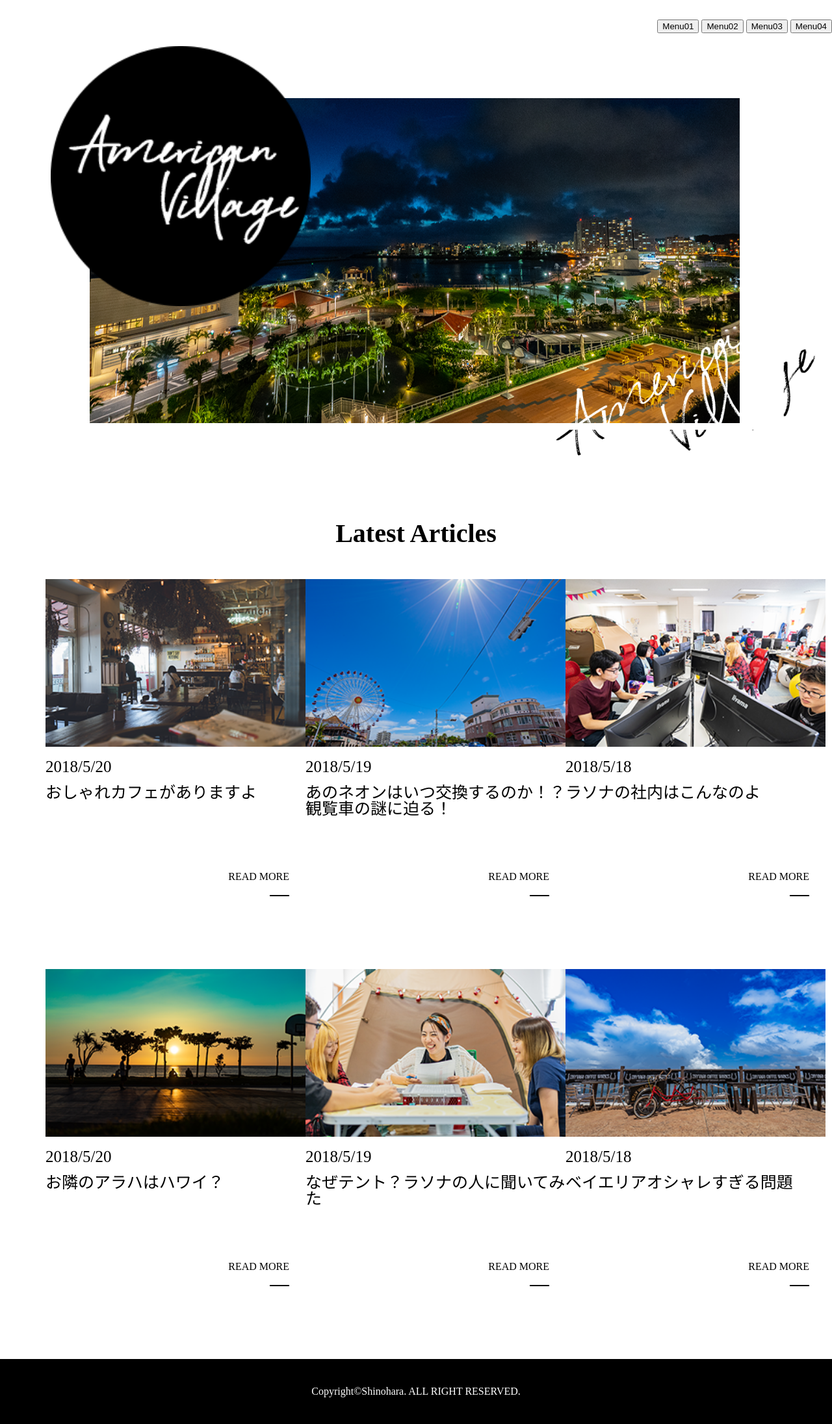
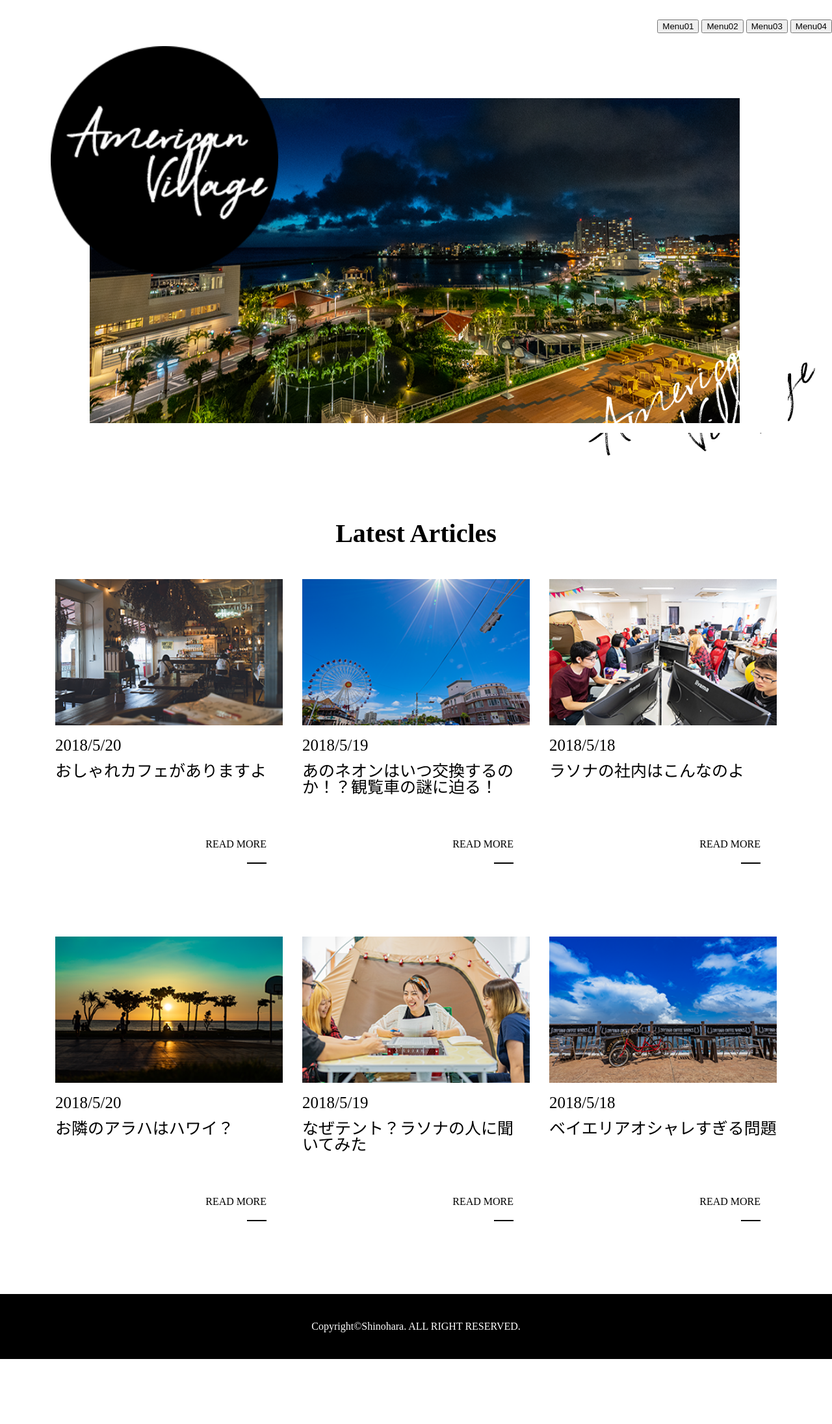
Before and after one commit to marumaru13/americanV, a PHP site: page / in a window 1280 px wide. Shown: the whole page at 65% size. After the commit the page ends 2091 px from the top, so only its background shows below. Run offline with PHP 8.4, Linux system fonts and the light colour scheme.

Commit message:
size変更

```diff
--- a/assets/css/style.css
+++ b/assets/css/style.css
@@ -15,6 +15,7 @@
     position: relative; /* 基準位置とする */
     width: 1152px;
     height: 700px;
+    margin: 0;
 }
 
 .img_01{
@@ -39,6 +40,11 @@
     right: 25px;
     position: absolute; /* 相対位置に指定 */
 }
+.section2 footer{
+    max-width: 1152px;
+    margin: 0;
+    /* justify-content: space-around; */
+}
 h1{
     font-size: 40px;
     text-align: center;
@@ -51,15 +57,15 @@ h1{
     margin-bottom: 100px;
 }
 img{
-    width: 400px;
+    width: 350px;
     height: auto;
 }
 .box2{
-    width: 400px;
-    height: 500px;
+    width: 350px;
+    height: 450px;
     position: relative;
 }
-.box:hover{
+.box2:hover{
     box-shadow: 8px 8px 8px 8px rgba(43, 42, 42, 0.5);
     transition-duration: 2.0s;
   }
@@ -71,7 +77,7 @@ img{
 .btn_box{
     display: inline-block;
     position: absolute;
-    top: 450px; right: 25px;
+    top: 400px; right: 25px;
     height: 40px;
     display: flex;
     flex-direction: column;
--- a/index.html
+++ b/index.html
@@ -10,7 +10,8 @@
 </head>
 <body>
     <header>
-        <div align="right"　class="content">
+        <div class="section1">
+          <div align="right"　class="content">
             <div class="inner">
               <button>Menu01</button>
               <button>Menu02</button>
@@ -22,11 +23,11 @@
                 <img src="./assets/img/logo.png" alt="" class="img_02">
                 <img src="./assets/img/visual_text_pc.png" alt="" class="img_03">
             </div>
+         </div>
         </div>
-
     </header>
     <main>
-        <div class="section1">
+        <div class="section2">
             <h1>Latest Articles</h1>
             <div class="contents">
                 <div class="box2">
```
